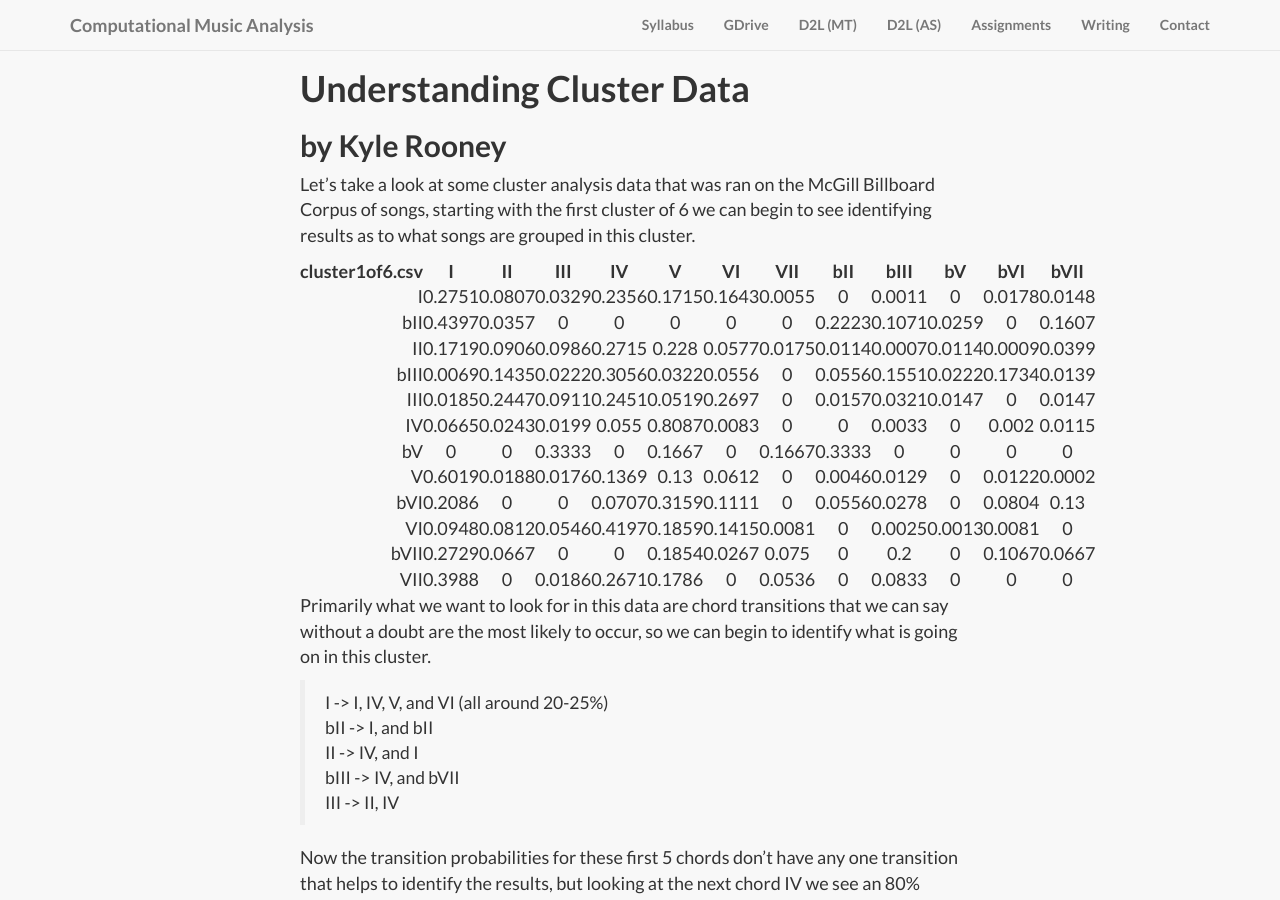
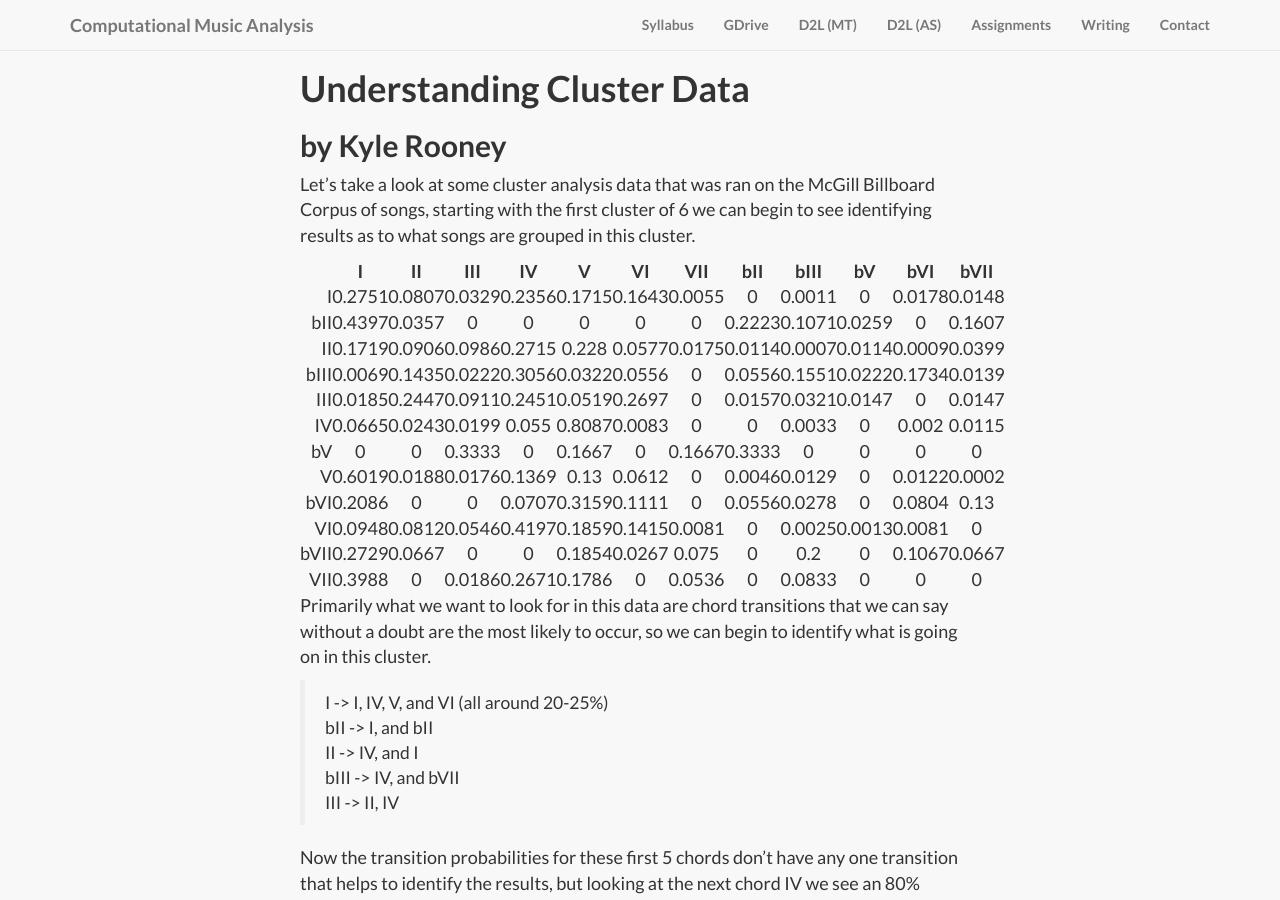
Before and after one commit to kshaffer/corpusmusic, a Jekyll site: the page built from results/UnderstandingClusterData.md, in a window 1280 px wide and 900 px high, scrolled down 654 px. Built offline with Jekyll 4.4.1, drawn with Linux system fonts in a browser that asks for light colours.

```diff
--- a/results/UnderstandingClusterData.md
+++ b/results/UnderstandingClusterData.md
@@ -10,7 +10,7 @@ author: Kyle Rooney
 
 Let’s take a look at some cluster analysis data that was ran on the McGill Billboard Corpus of songs, starting with the first cluster of 6 we can begin to see identifying results as to what songs are grouped in this cluster.
 
-| cluster1of6.csv | I | II | III | IV | V | VI | VII | bII | bIII | bV | bVI | bVII |
+|  | I | II | III | IV | V | VI | VII | bII | bIII | bV | bVI | bVII |
 |-:|:-:|:-:|:-:|:-:|:-:|:-:|:-:|:-:|:-:|:-:|:-:|:-:|
 | I | 0.2751 | 0.0807 | 0.0329 | 0.2356 | 0.1715 | 0.1643 | 0.0055 | 0 | 0.0011 | 0 | 0.0178 | 0.0148 |
 | bII | 0.4397 | 0.0357 | 0 | 0 | 0 | 0 | 0 | 0.2223 | 0.1071 | 0.0259 | 0 | 0.1607 |
```
